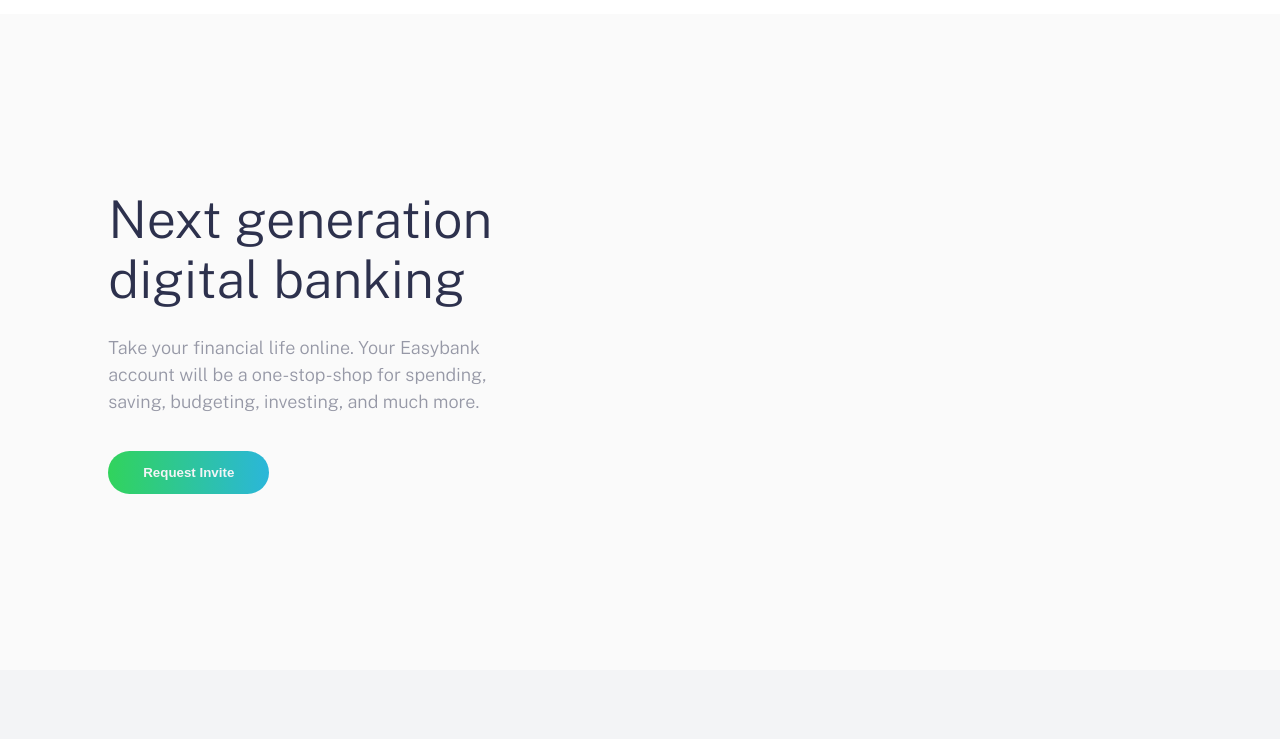
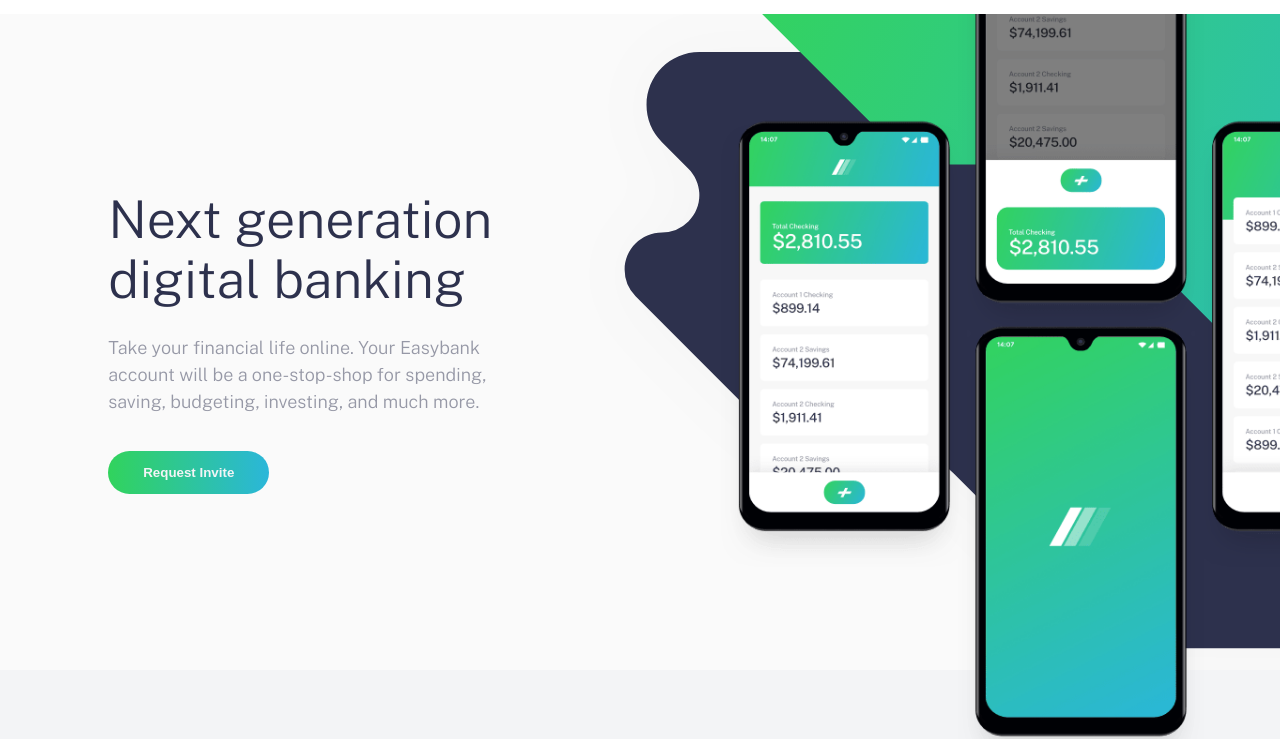
Before and after one commit to manuel-sm/easybank-landing-page, a plain HTML site: page index.html in a window 1280 px wide. Shown: the part 63-802 px from the top of the page. Drawn offline with nearby package versions, Linux system fonts and the light colour scheme; files that its build step writes are made by us from their sources; the site is published under a folder, as on GitHub Pages, so addresses that start at the root find nothing.

Commit message:
fix images

```diff
--- a/app/scss/_hero.scss
+++ b/app/scss/_hero.scss
@@ -9,7 +9,7 @@
 
   &__image {
     position: relative;
-    background-image: url("/../images/bg-intro-mobile.svg");
+    background-image: url("../../images/bg-intro-mobile.svg");
     background-size: cover;
     background-repeat: no-repeat;
     background-position: center center;
@@ -33,7 +33,7 @@
       content: "";
       position: absolute;
       height: 100%;
-      background-image: url("/../images/bg-intro-desktop.svg");
+      background-image: url("../../images/bg-intro-desktop.svg");
       // background-size: 93%;
       background-repeat: no-repeat;
       background-position: center bottom;
@@ -53,7 +53,7 @@
       position: absolute;
       height: 100%;
       width: 100%;
-      background-image: url("/../images/image-mockups.png");
+      background-image: url("../../images/image-mockups.png");
       background-size: 93%;
       background-repeat: no-repeat;
       background-position: center bottom;
```
